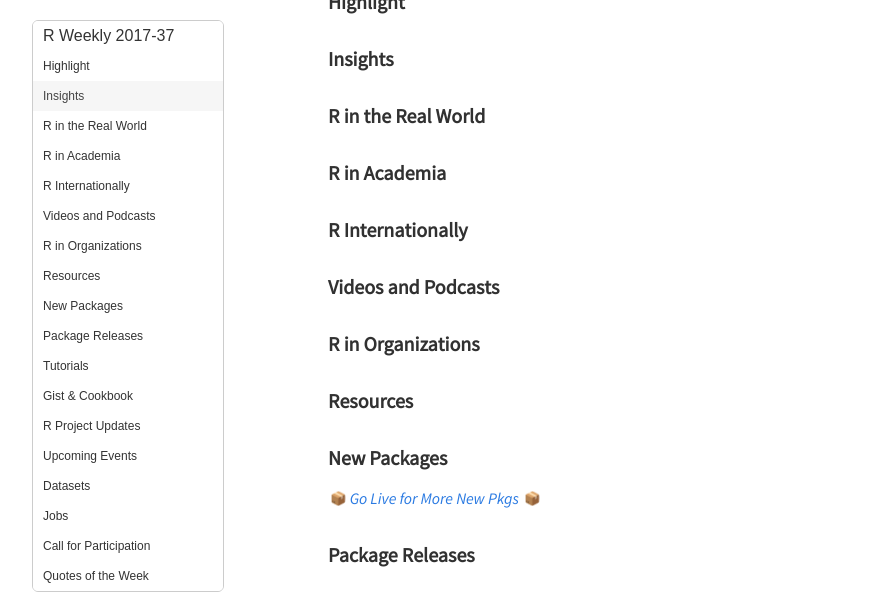
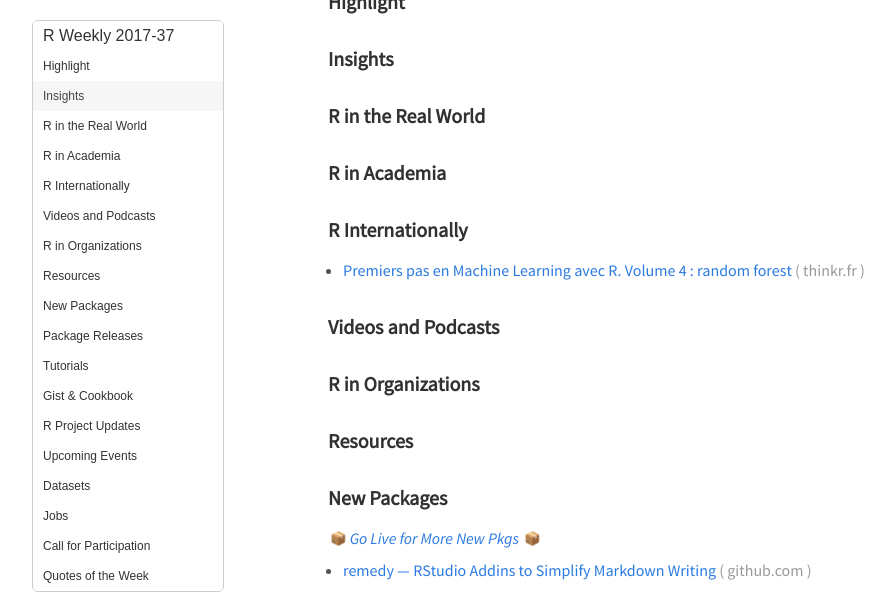
Before and after one commit to rweekly/rweekly.org, a Jekyll site: the page built from draft.md, in a window 1280 px wide and 1400 px high, scrolled down 207 px. Shown: the top 594 px of the window, without its empty margins (32-927 px from the left). Built offline with Jekyll 4.4.1, drawn with Linux system fonts in a browser that asks for light colours; emoji names are drawn with the system emoji font; comment, search, counter and statistics services are not loaded; some of the changed text lies outside the part shown; grey boxes are pictures that could not be loaded.

Commit message:
Update draft.md

```diff
--- a/draft.md
+++ b/draft.md
@@ -27,7 +27,7 @@
 
 ###  R Internationally
 
-
++ [Premiers pas en Machine Learning avec R. Volume 4 : random forest](https://thinkr.fr/premiers-pas-en-machine-learning-avec-r-volume-4-random-forest/)
 
 
 ###  Videos and Podcasts
@@ -48,9 +48,13 @@
 
 <p class="added-hostname"><a href="https://rweekly.org/live" target="_blank" class="externalLink">📦 <i>Go Live for More New Pkgs</i> 📦</a></p>
 
++ [remedy — RStudio Addins to Simplify Markdown Writing](https://github.com/ThinkR-open/remedy)
 
+![](https://github.com/ThinkR-open/remedy/raw/master/readme_gif/remedy_example.gif)
 
++ [It's tibbletime: Time-Aware Tibbles](http://www.business-science.io/code-tools/2017/09/07/tibbletime-0-0-1.html)
 
++ [It's tibbletime: Time-Aware Tibbles http://www.business-science.io/code-tools/2017/09/07/tibbletime-0-0-1.html](https://ropensci.org/blog/technotes/2017/09/08/writexl-release)
 
 ### Package Releases
 
```
Also changed, not shown: other parts of draft.md (+1 -1 lines).
